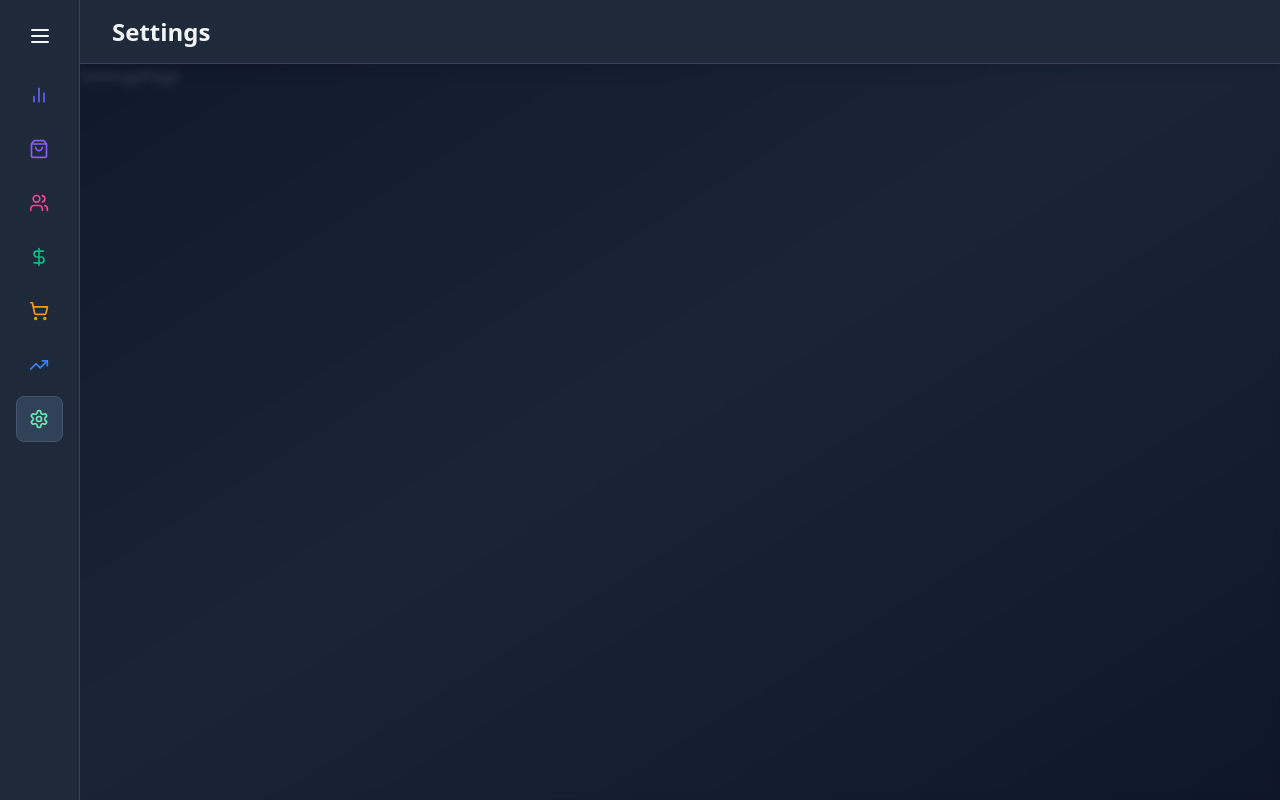
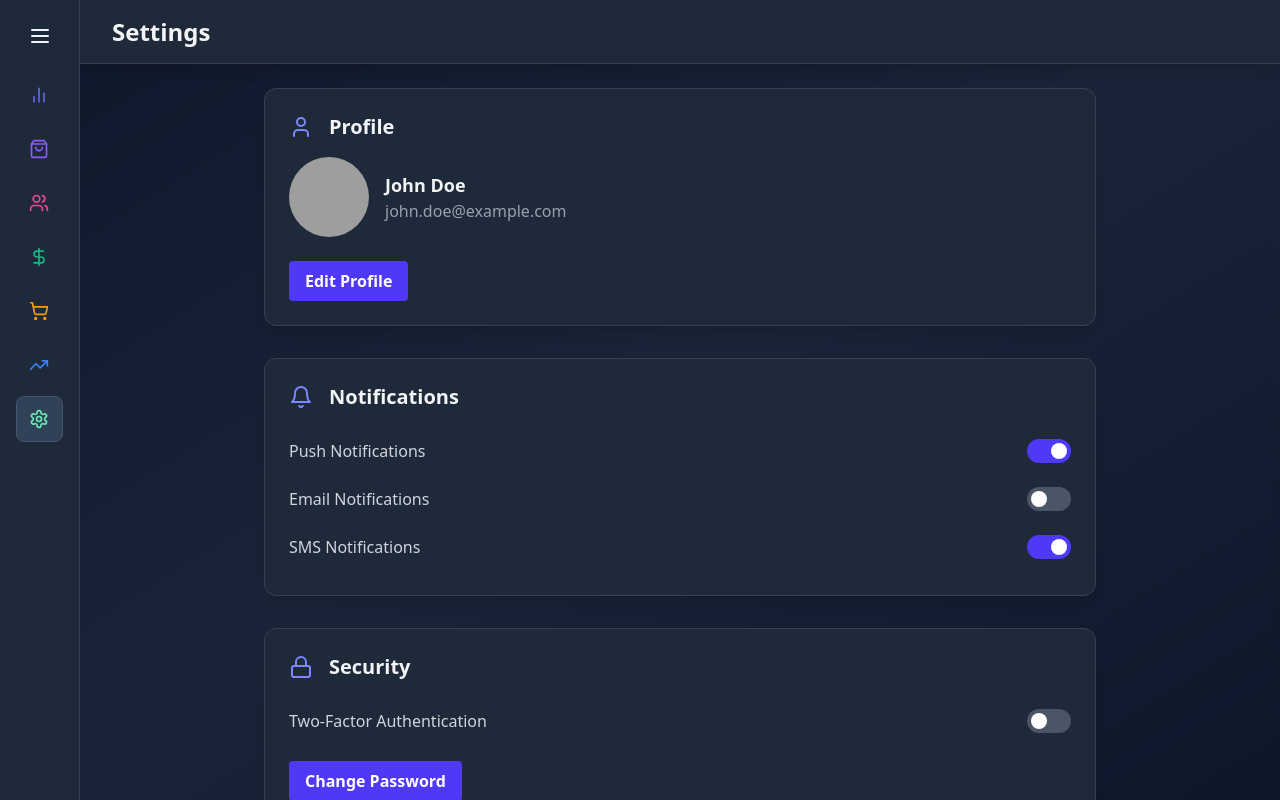
Before and after one commit to taiseen/admin-dashboard-react-js, a React (Vite) app: page /settings in a window 1280 px wide. Built offline with nearby package versions, Linux system fonts and the light colour scheme; grey boxes are pictures that could not be loaded.

Commit message:
feat: settings page

```diff
--- /dev/null
+++ b/src/components/settings/ConnectedAccounts.jsx
@@ -0,0 +1,75 @@
+import { Facebook, HelpCircle, Linkedin, Plus, Twitter } from "lucide-react";
+import { useState } from "react";
+import SettingLayout from "./SettingLayout";
+
+const ConnectedAccounts = () => {
+
+    const [connectedAccounts, setConnectedAccounts] = useState([
+        {
+            id: 1,
+            name: "Linkedin",
+            connected: true,
+            icon: Linkedin,
+        },
+        {
+            id: 2,
+            name: "Facebook",
+            connected: false,
+            icon: Facebook,
+        },
+        {
+            id: 3,
+            name: "Twitter",
+            connected: true,
+            icon: Twitter,
+        },
+    ]);
+
+    const handleConnectAccount = (account) => {
+        setConnectedAccounts(
+            connectedAccounts.map((acc) => {
+                if (acc.id === account.id) {
+                    return { ...acc, connected: !acc.connected };
+                }
+                return acc;
+            })
+        );
+    }
+
+    return (
+        <SettingLayout icon={HelpCircle} title={"Connected Accounts"}>
+
+            {connectedAccounts.map((account) => (
+                <div key={account.id} className='flex items-center justify-between py-3'>
+                    <div className='flex gap-1'>
+                        {/* <img
+                            alt='Social img'
+                            src={account.icon}
+                            className='size-6 object-cover rounded-full mr-2'
+                        /> */}
+
+                        <account.icon className='size-6 object-cover mr-2 text-slate-400' />
+                        <span className='text-gray-300'>{account.name}</span>
+                    </div>
+
+                    <button
+                        onClick={() => handleConnectAccount(account)}
+                        className={`px-3 py-1 rounded transition duration-300 cursor-pointer
+                            ${account.connected ? "bg-green-600 hover:bg-green-700" : "bg-gray-600 hover:bg-gray-700"}`}
+                    >
+                        {account.connected ? "Connected" : "Connect"}
+                    </button>
+                </div>
+            ))}
+
+            <button
+                className='mt-4 flex items-center text-indigo-400 hover:text-indigo-300 transition duration-200'
+            >
+                <Plus size={18} className='mr-2' /> Add Account
+            </button>
+
+        </SettingLayout>
+    );
+};
+
+export default ConnectedAccounts;
--- /dev/null
+++ b/src/components/settings/DangerZone.jsx
@@ -0,0 +1,29 @@
+import { motion } from "framer-motion";
+import { Trash2 } from "lucide-react";
+
+const DangerZone = () => {
+    return (
+        <motion.div
+            className='bg-red-900/25  backdrop-filter backdrop-blur-lg shadow-lg rounded-xl p-6 border border-red-700 mb-8'
+            initial={{ opacity: 0, y: 20 }}
+            animate={{ opacity: 1, y: 0 }}
+            transition={{ duration: 0.5, delay: 0.2 }}
+        >
+            <div className='flex items-center mb-4'>
+                <Trash2 className='text-red-400 mr-3' size={24} />
+                <h2 className='text-xl font-semibold text-gray-100'>Danger Zone</h2>
+            </div>
+
+            <p className='text-gray-300 mb-4'>Permanently delete your account and all of your content.</p>
+
+            <button
+                className='bg-red-500 hover:bg-red-600 text-white font-bold py-2 px-4 rounded
+      transition duration-300 cursor-pointer'
+            >
+                Delete Account
+            </button>
+
+        </motion.div>
+    );
+};
+export default DangerZone;
--- /dev/null
+++ b/src/components/settings/Notifications.jsx
@@ -0,0 +1,36 @@
+import SettingLayout from "./SettingLayout";
+import ToggleSwitch from "./ToggleSwitch";
+import { Bell } from "lucide-react";
+import { useState } from "react";
+
+const Notifications = () => {
+    const [notifications, setNotifications] = useState({
+        push: true,
+        email: false,
+        sms: true,
+    });
+
+    return (
+        <SettingLayout icon={Bell} title={"Notifications"}>
+            <ToggleSwitch
+                label={"Push Notifications"}
+                isOn={notifications.push}
+                onToggle={() => setNotifications({ ...notifications, push: !notifications.push })}
+            />
+
+            <ToggleSwitch
+                label={"Email Notifications"}
+                isOn={notifications.email}
+                onToggle={() => setNotifications({ ...notifications, email: !notifications.email })}
+            />
+
+            <ToggleSwitch
+                label={"SMS Notifications"}
+                isOn={notifications.sms}
+                onToggle={() => setNotifications({ ...notifications, sms: !notifications.sms })}
+            />
+        </SettingLayout>
+    );
+};
+
+export default Notifications;
--- /dev/null
+++ b/src/components/settings/Profile.jsx
@@ -0,0 +1,29 @@
+import SettingLayout from "./SettingLayout"
+import { User } from "lucide-react";
+
+const Profile = () => {
+    return (
+        <SettingLayout icon={User} title={"Profile"}>
+
+            <div className='flex flex-col sm:flex-row items-center mb-6'>
+                <img
+                    alt='Profile'
+                    src='https://randomuser.me/api/portraits/men/15.jpg'
+                    className='rounded-full w-20 h-20 object-cover mr-4'
+                />
+
+                <div>
+                    <h3 className='text-lg font-semibold text-gray-100'>John Doe</h3>
+                    <p className='text-gray-400'>john.doe@example.com</p>
+                </div>
+            </div>
+
+            <button className='bg-indigo-600 hover:bg-indigo-700 text-white font-bold py-2 px-4 rounded transition duration-300 w-full sm:w-auto cursor-pointer'>
+                Edit Profile
+            </button>
+
+        </SettingLayout>
+    )
+}
+
+export default Profile;
--- /dev/null
+++ b/src/components/settings/Security.jsx
@@ -0,0 +1,28 @@
+import SettingLayout from "./SettingLayout";
+import ToggleSwitch from "./ToggleSwitch";
+import { Lock } from "lucide-react";
+import { useState } from "react";
+
+const Security = () => {
+    const [twoFactor, setTwoFactor] = useState(false);
+
+    return (
+        <SettingLayout icon={Lock} title={"Security"}>
+            <ToggleSwitch
+                label={"Two-Factor Authentication"}
+                isOn={twoFactor}
+                onToggle={() => setTwoFactor(!twoFactor)}
+            />
+
+            <div className='mt-4'>
+                <button
+                    className='bg-indigo-600 hover:bg-indigo-700 text-white font-bold py-2 px-4 rounded
+        transition duration-200 cursor-pointer'>
+                    Change Password
+                </button>
+            </div>
+        </SettingLayout>
+    );
+};
+
+export default Security;
--- /dev/null
+++ b/src/components/settings/SettingLayout.jsx
@@ -0,0 +1,23 @@
+import { motion } from "framer-motion";
+
+const SettingLayout = ({ icon: Icon, title, children }) => {
+
+    return (
+        <motion.div
+            className='bg-gray-800 bg-opacity-50 backdrop-filter backdrop-blur-lg shadow-lg rounded-xl p-6 border border-gray-700 mb-8'
+            initial={{ opacity: 0, y: 20 }}
+            animate={{ opacity: 1, y: 0 }}
+            transition={{ duration: 0.5 }}
+        >
+            <div className='flex items-center mb-4'>
+                <Icon className='text-indigo-400 mr-4' size='24' />
+                <h2 className='text-xl font-semibold text-gray-100'>{title}</h2>
+            </div>
+
+            {children}
+
+        </motion.div>
+    );
+}
+
+export default SettingLayout
--- /dev/null
+++ b/src/components/settings/ToggleSwitch.jsx
@@ -0,0 +1,20 @@
+const ToggleSwitch = ({ label, isOn, onToggle }) => {
+
+    return (
+        <div className='flex items-center justify-between py-3'>
+            <span className='text-gray-300'>{label}</span>
+
+            <button
+                onClick={onToggle}
+                className={`relative inline-flex items-center h-6 rounded-full w-11 transition-colors focus:outline-none cursor-pointer ${isOn ? "bg-indigo-600" : "bg-gray-600"}`}
+            >
+                <span
+                    className={`inline-block size-4 transform transition-transform bg-white rounded-full
+                    ${isOn ? "translate-x-6" : "translate-x-1"}`}
+                />
+            </button>
+        </div>
+    );
+};
+
+export default ToggleSwitch;
--- a/src/pages/SettingsPage.jsx
+++ b/src/pages/SettingsPage.jsx
@@ -1,8 +1,23 @@
-
+import ConnectedAccounts from "../components/settings/ConnectedAccounts"
+import Notifications from "../components/settings/Notifications"
+import DangerZone from "../components/settings/DangerZone"
+import Security from "../components/settings/Security"
+import Profile from "../components/settings/Profile"
 
 const SettingsPage = () => {
+
     return (
-        <div>SettingsPage</div>
+        <div className='h-full relative overflow-auto customScrollbar z-10 pb-16'>
+
+            <main className='max-w-4xl mx-auto py-6 px-4 lg:px-8'>
+                <Profile />
+                <Notifications />
+                <Security />
+                <ConnectedAccounts />
+                <DangerZone />
+            </main>
+
+        </div>
     )
 }
 
```
